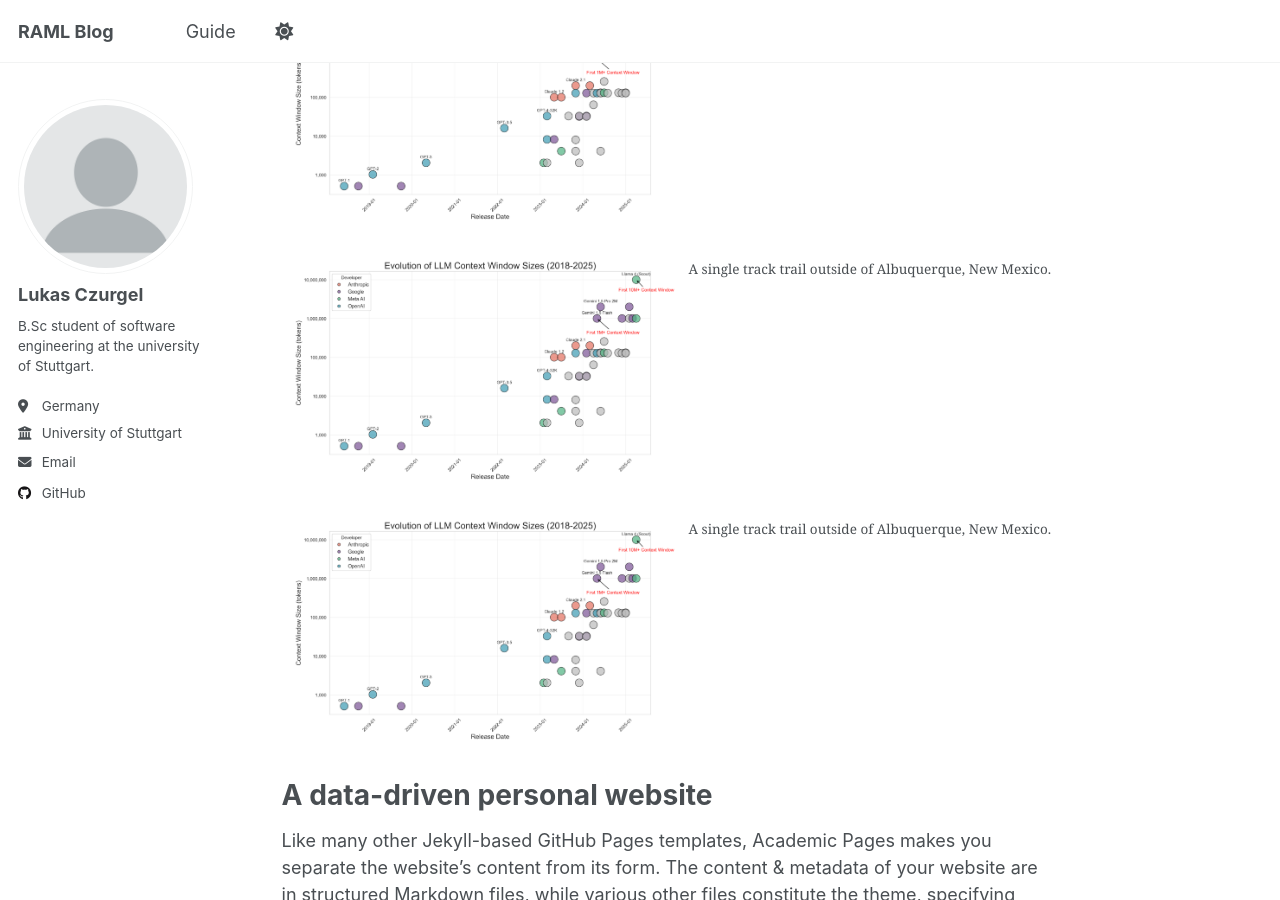
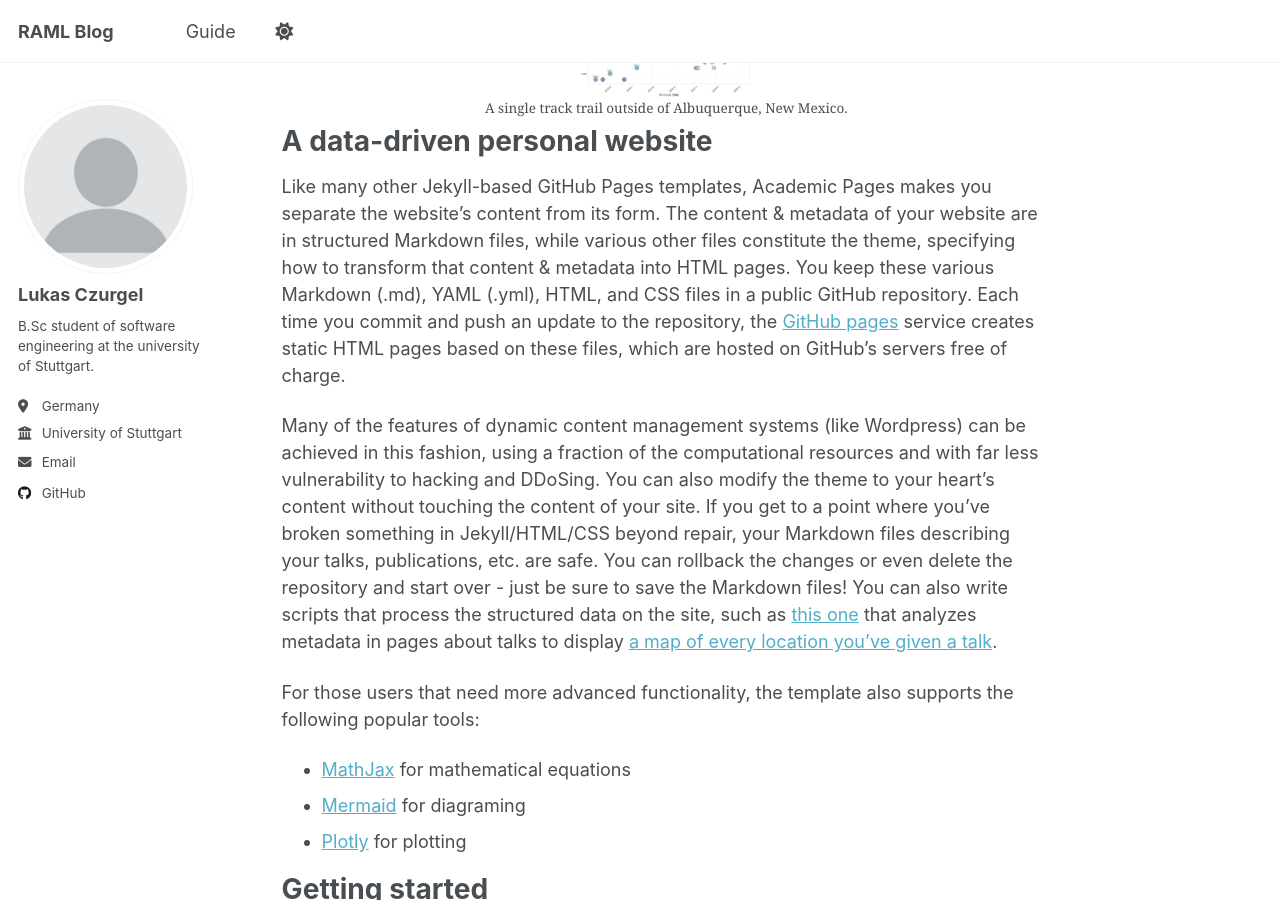
Before and after one commit to st156832/RAML-NeedleBench-Blog, a Jekyll site: the page built from _pages/about.md, in a window 1280 px wide and 900 px high, scrolled down 500 px. Built offline with Jekyll 4.4.1, drawn with Linux system fonts in a browser that asks for light colours; a script that is not in the unit is left out.

Commit message:
image positioning

```diff
--- a/_pages/about.md
+++ b/_pages/about.md
@@ -11,20 +11,8 @@ This is the front page of a website that is powered by the [Academic Pages templ
 
  You can fork [this template](https://github.com/academicpages/academicpages.github.io) right now, modify the configuration and Markdown files, add your own PDFs and other content, and have your own site for free, with no ads!
 
-<figure>
-    <img src="/images/llm_context_window_evolution.png"
-         alt="Albuquerque, New Mexico" style="max-width: 50%; display: block; margin: auto; width: 50%;">
-    <figcaption style="text-align: center;">A single track trail outside of Albuquerque, New Mexico.</figcaption>
-</figure>
-
-<figure>
+<figure style="max-width: 50%; display: block; margin: auto; width: 50%;">
     <img src="{{site.baseurl}}/images/llm_context_window_evolution.png"
-         alt="Albuquerque, New Mexico" style="max-width: 50%; display: block; margin: auto; width: 50%;">
-    <figcaption style="text-align: center;">A single track trail outside of Albuquerque, New Mexico.</figcaption>
-</figure>
-
-<figure>
-    <img src="{{site.url}}/{{site.baseurl}}/images/llm_context_window_evolution.png"
          alt="Albuquerque, New Mexico" style="max-width: 50%; display: block; margin: auto; width: 50%;">
     <figcaption style="text-align: center;">A single track trail outside of Albuquerque, New Mexico.</figcaption>
 </figure>
```
